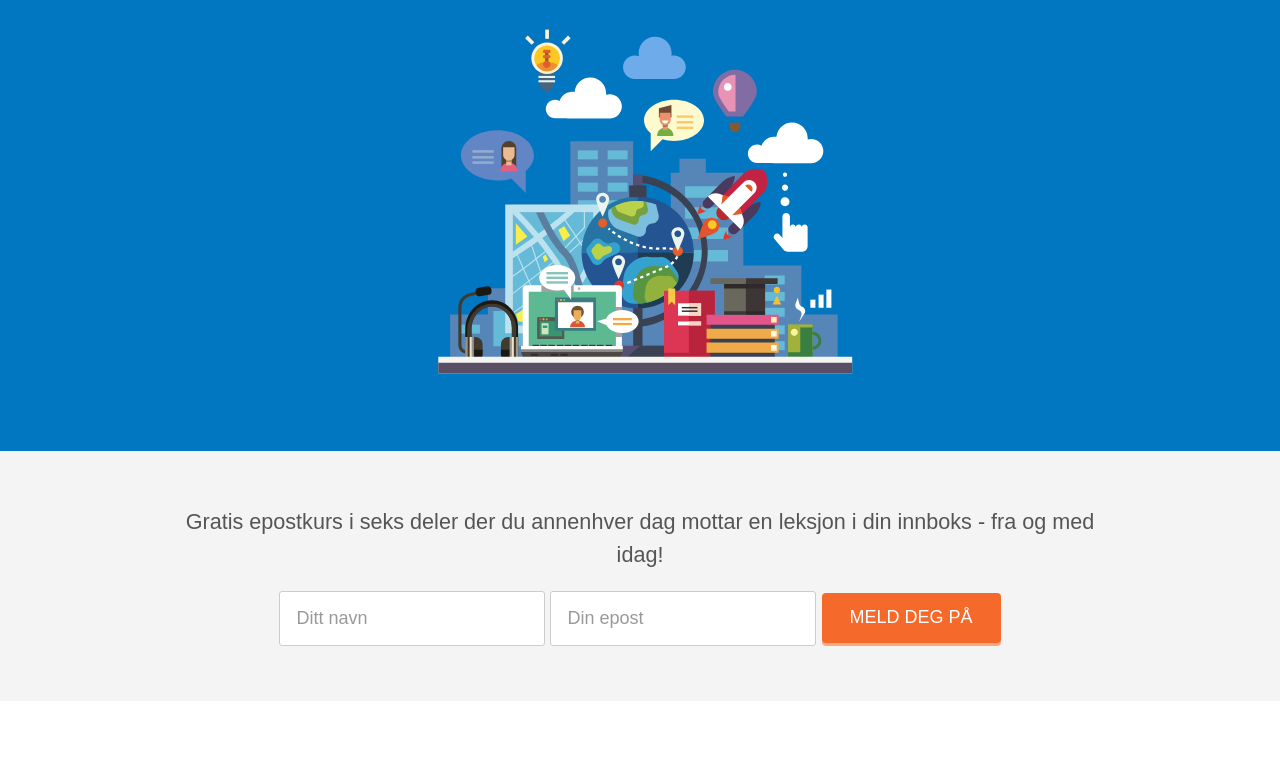
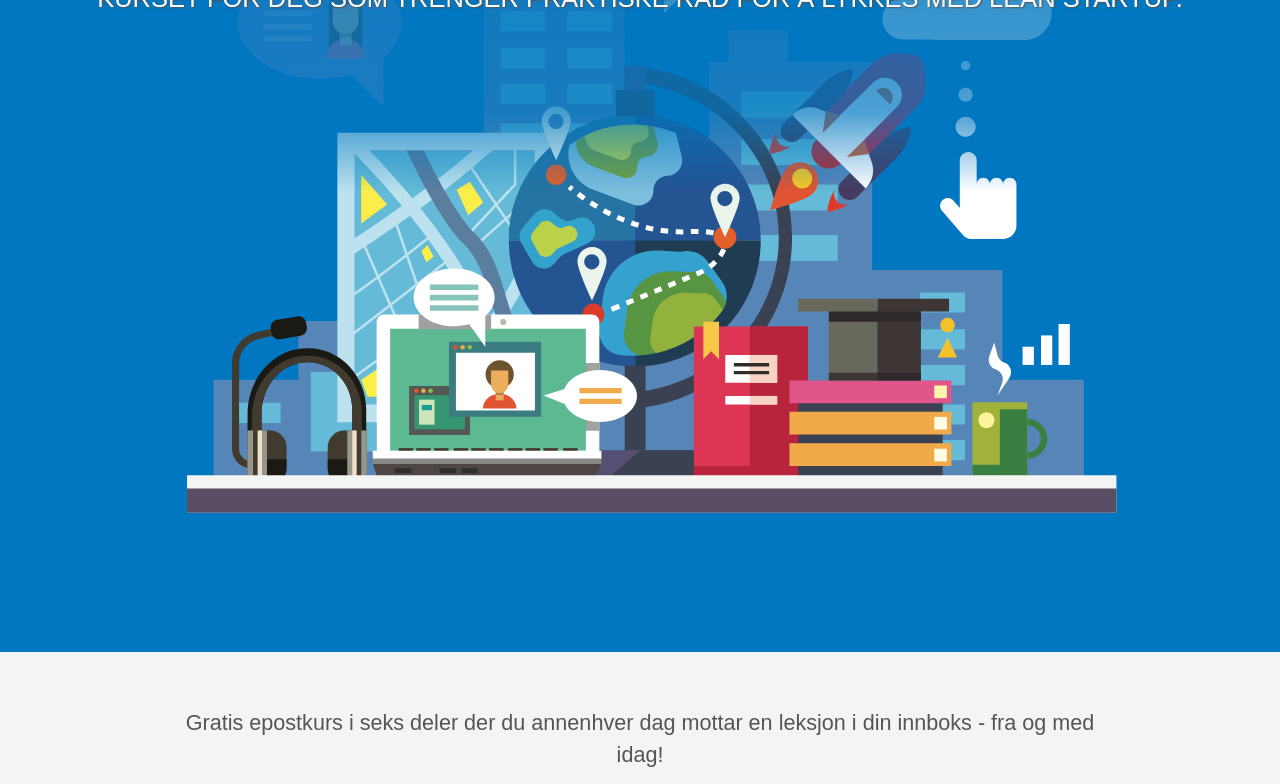
Before and after one commit to troubalex/ls-skole, a plain HTML site: page index.html in a window 1280 px wide. Shown: the part 248-1032 px from the top of the page. Drawn offline with Linux system fonts and the light colour scheme; a small style sheet from the web is missing; a web font is replaced by a local one.

Commit message:
Changed header to background image plus overlay.

```diff
--- a/css/style.css
+++ b/css/style.css
@@ -20,7 +20,7 @@
 
 body {
 	font-family: Planer-Regular, Arial, sans-serif;
-	background:#FFF;
+	background-color: #0077C0;
 	height: 100%;
 	margin: 0;
 	padding: 0;
@@ -99,7 +99,7 @@ box-shadow: none;
 	margin-top:40px;
 }
 .sign-up {
-	margin-top: 0;
+	margin-top: 100px;
 }
 .has-no-margin {
 	margin:0;
@@ -153,15 +153,21 @@ h4, h5, h6, p { font-size: 1.2em; }
 
 .masthead {
 	position: relative;
-	padding: 20px 15px 60px 15px;
+	padding: 40px 15px 60px 15px;
 	color: #FFF;
 	text-align: center;
 	background-color: #0077C0;
+	height: 100vh;
+	width: 100%;
+	display: block;
+	z-index: -2;
+	text-shadow: 1px 1px 2px #555;
 }
 
 .masthead .main-title {
 	margin-bottom:0;
 	color:#FFF;
+	z-index: 1;
 }
 .masthead .sub-title {
 	margin-top: 0;
@@ -169,12 +175,23 @@ h4, h5, h6, p { font-size: 1.2em; }
 	font-size: 1.414em;
 	font-family: Planer-Regular, sans-serif;
 	text-transform: uppercase;
+	z-index: 1;
+}
+
+.header-bg {
+	background: linear-gradient(to bottom, rgba(0, 119, 192, 1),  rgba(0, 119, 192, 0.7) 45%, rgba(0, 119, 192, 0) 55%);
+	z-index: 1;
 }
 
 .header-img {
-	display: inline-block;
-	width: 50%;
-	margin: 0 auto 0 auto;
+	display: cover;
+	position: fixed;
+	background: url(../images/header.svg) no-repeat center;
+	background-size: 100%;
+	background-position: bottom;
+	z-index: -1;
+	width: 100%;
+	height: 100%;
 }
 
 /*animation ends*/
--- a/index.html
+++ b/index.html
@@ -65,7 +65,8 @@
 <![endif]-->
 
 </head>
-<body>
+<body >
+  <div class="header-img"></div>
 <!-- Header Starts -->
 <main id="top" class="masthead header-bg" role="main">
   <div class="container">
@@ -76,9 +77,6 @@
 
     <!-- Sub Title -->
     <h2 class="sub-title">Kurset for deg som trenger praktiske råd for å lykkes med Lean Startup.</h2>
-
-    <img src="images/header.svg" alt="Header image" title="Science!" class="header-img">
-
   </div>
 </main>
 <!-- // Parallax Header Ends -->
```
